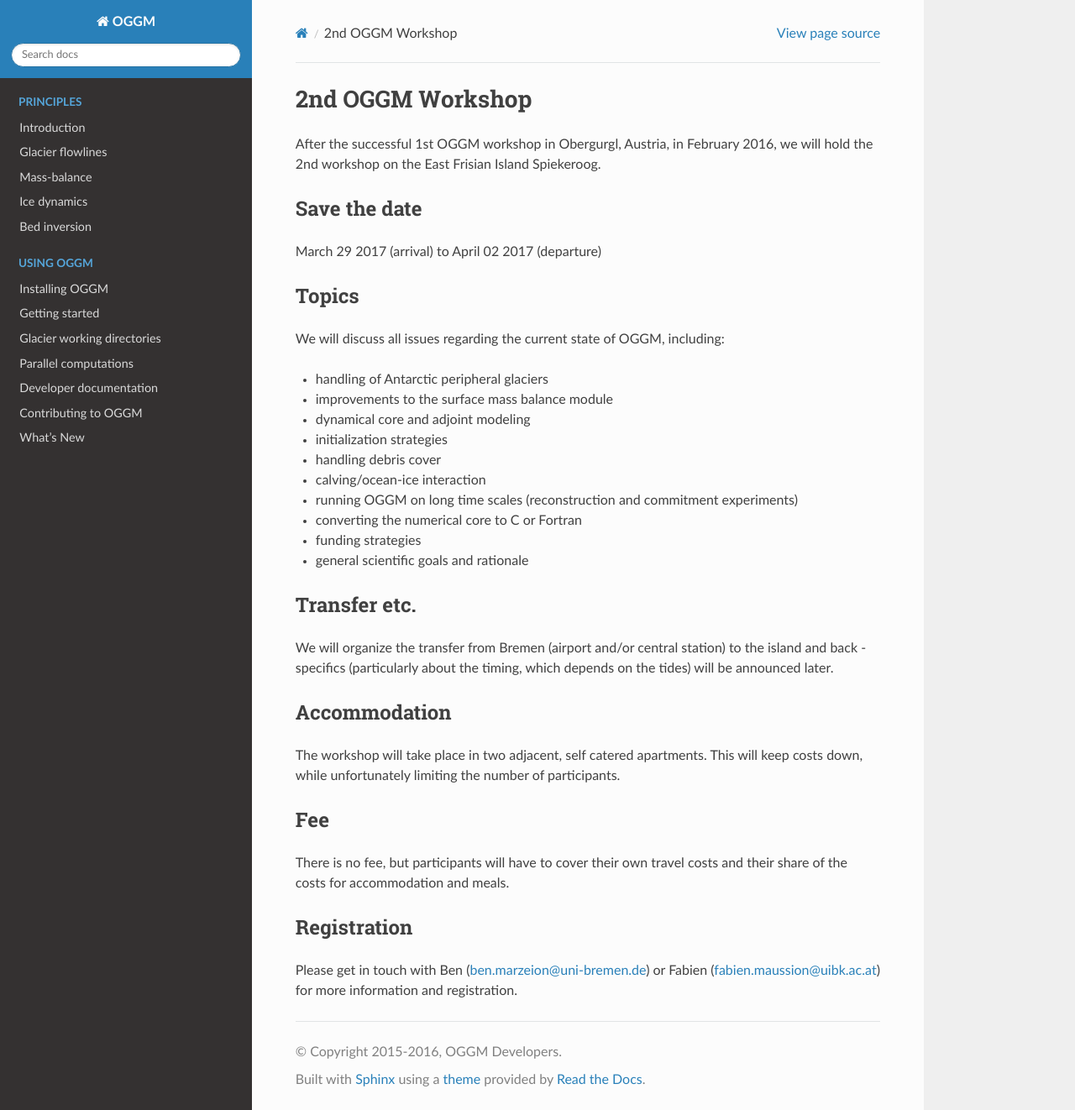
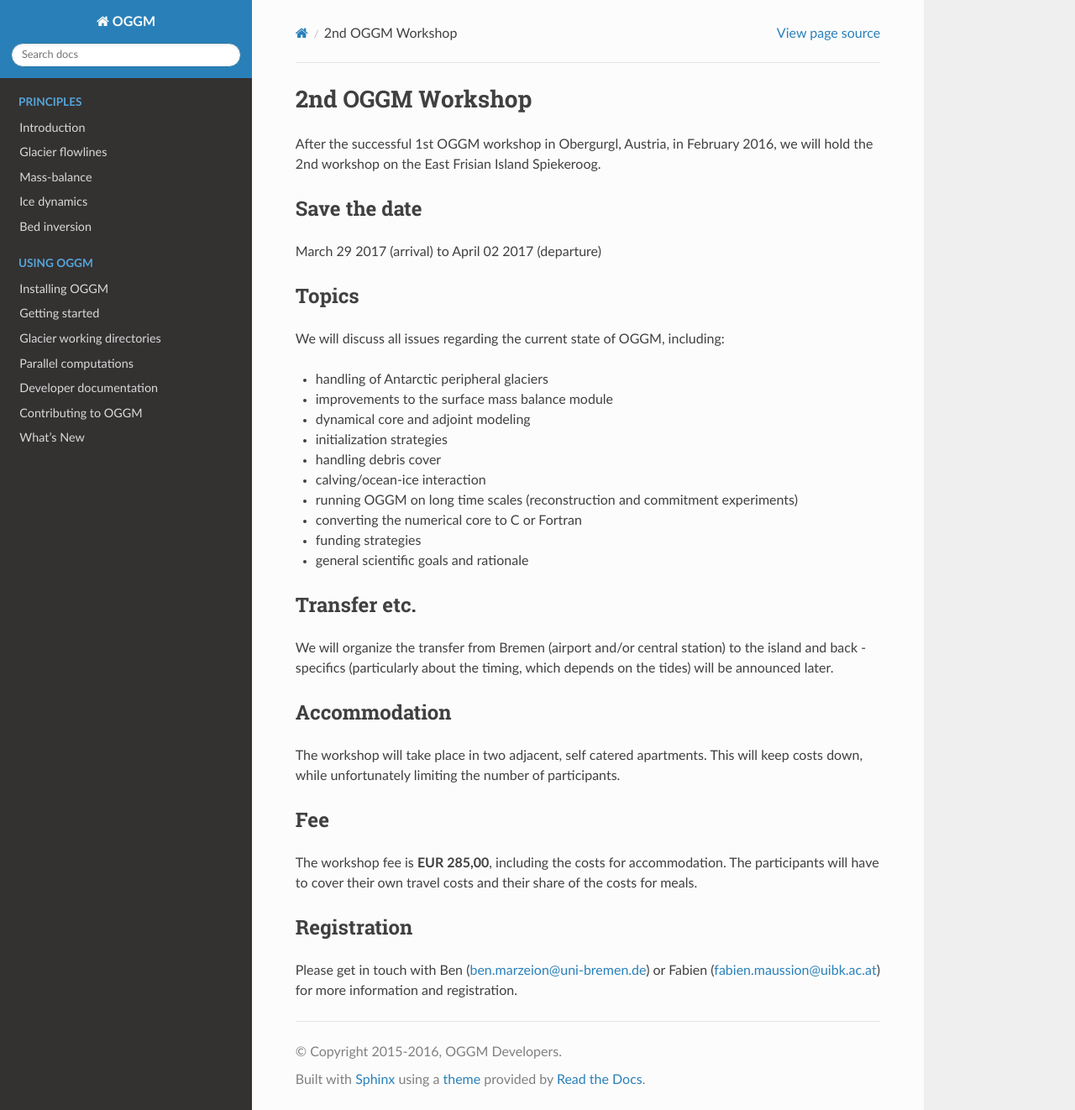
Before and after one commit to OGGM/oggm, a Sphinx documentation site: the page built from docs/workshop.rst, in a window 1280 px wide and 1322 px high. Shown: the whole window at 84% size. Built offline with Sphinx 7.4.7 and the Read the Docs theme 2.0.0, drawn with Linux system fonts in a browser that asks for light colours; the version number could not be read and is left out.

Commit message:
Workshop

```diff
--- a/docs/workshop.rst
+++ b/docs/workshop.rst
@@ -3,7 +3,8 @@
 2nd OGGM Workshop
 =================
 
-After the successful 1st OGGM workshop in Obergurgl, Austria, in February 2016, we will hold the 2nd workshop on the East Frisian Island Spiekeroog.
+After the successful 1st OGGM workshop in Obergurgl, Austria, in February 2016,
+we will hold the 2nd workshop on the East Frisian Island Spiekeroog.
 
 Save the date
 -------------
@@ -29,19 +30,26 @@ We will discuss all issues regarding the current state of OGGM, including:
 Transfer etc.
 -------------
 
-We will organize the transfer from Bremen (airport and/or central station) to the island and back - specifics (particularly about the timing, which depends on the tides) will be announced later.
+We will organize the transfer from Bremen (airport and/or central station) to
+the island and back - specifics (particularly about the timing, which depends
+on the tides) will be announced later.
 
 Accommodation
 -------------
 
-The workshop will take place in two adjacent, self catered apartments. This will keep costs down, while unfortunately limiting the number of participants.
+The workshop will take place in two adjacent, self catered apartments.
+This will keep costs down, while unfortunately limiting the number of
+participants.
 
 Fee
 ---
 
-There is no fee, but participants will have to cover their own travel costs and their share of the costs for accommodation and meals.
+The workshop fee is **EUR 285,00**, including the costs
+for accommodation. The participants will have to cover
+their own travel costs and their share of the costs for meals.
 
 Registration
 ------------
 
-Please get in touch with Ben (ben.marzeion@uni-bremen.de) or Fabien (fabien.maussion@uibk.ac.at) for more information and registration.
+Please get in touch with Ben (ben.marzeion@uni-bremen.de) or
+Fabien (fabien.maussion@uibk.ac.at) for more information and registration.
```
